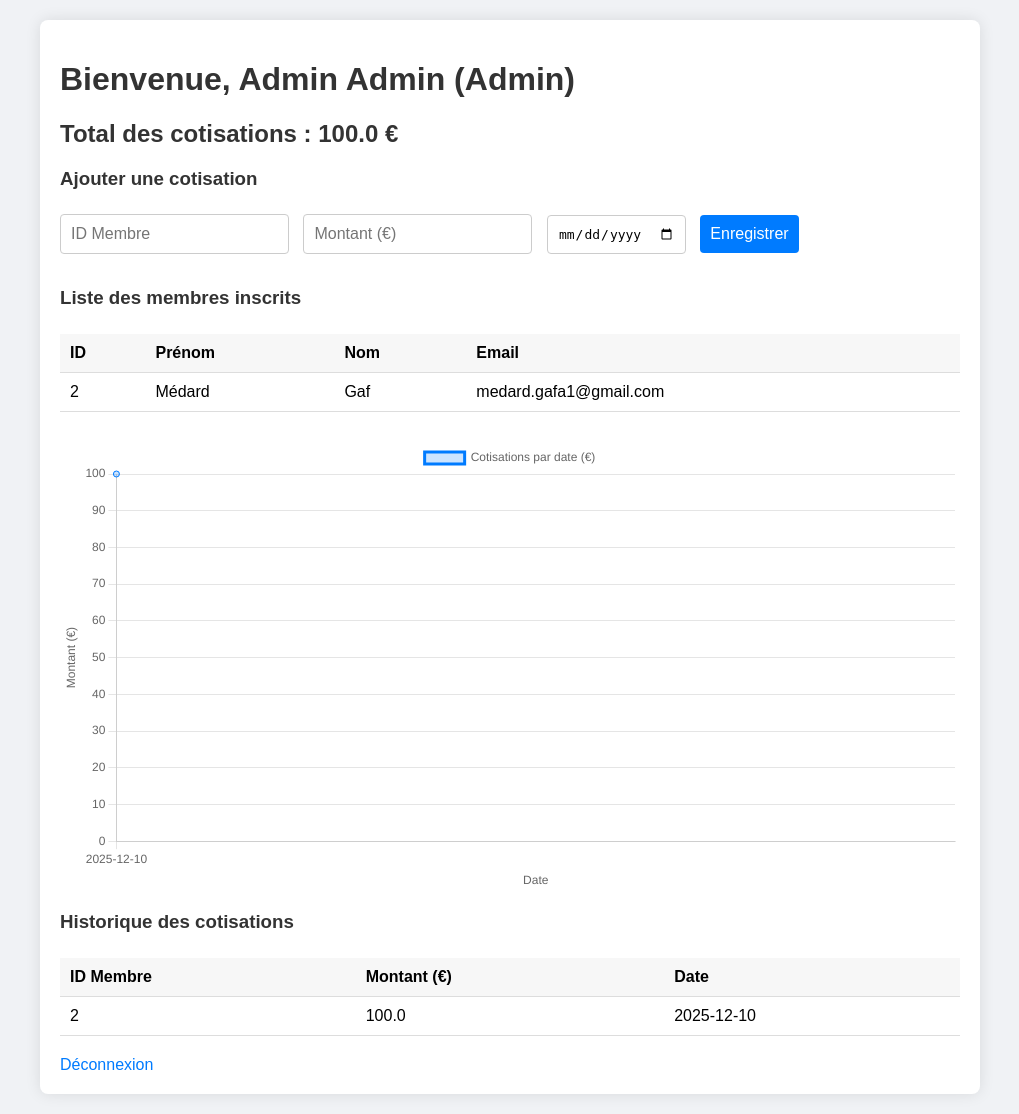
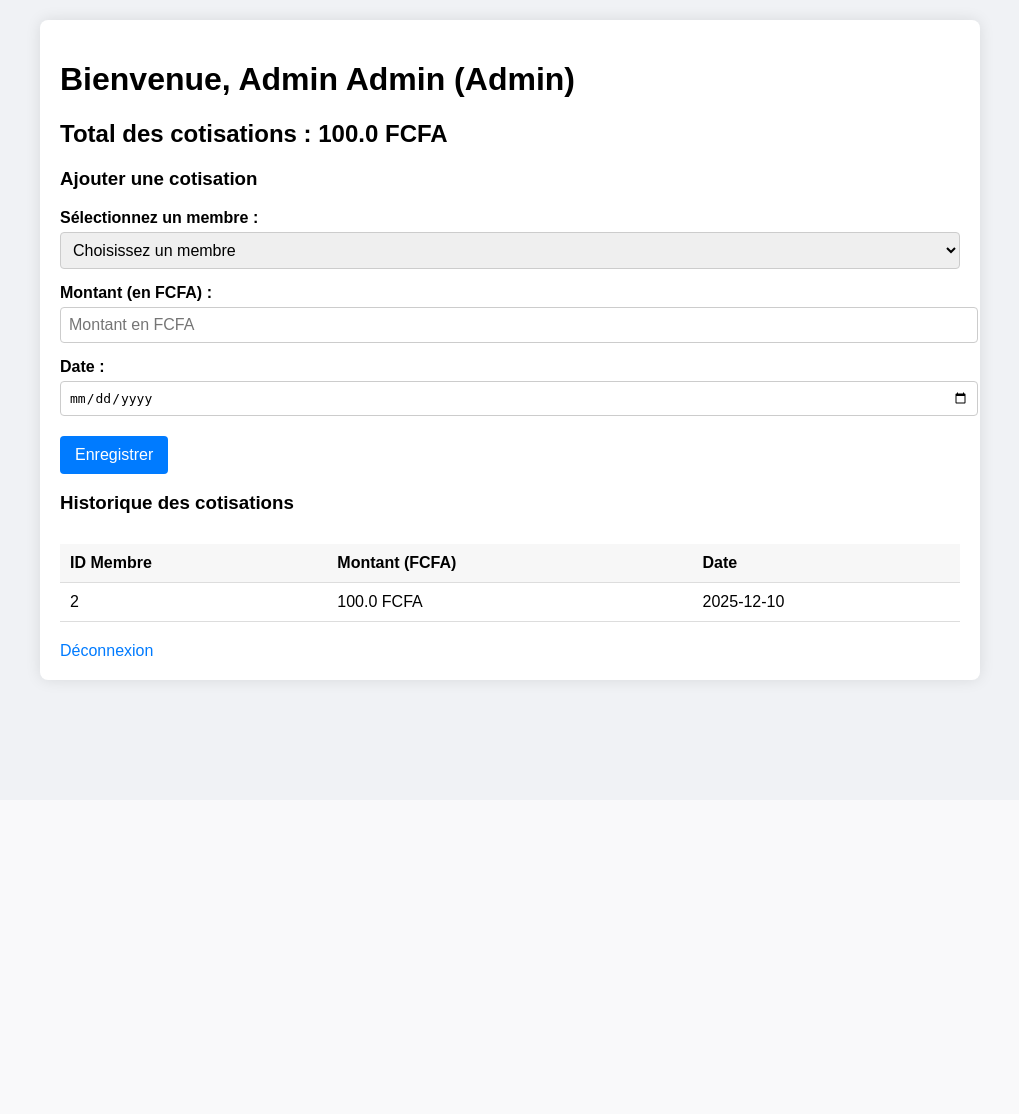
Before and after one commit to medardgaf/association_app, a Flask app: page /dashboard in a window 1280 px wide. Shown: the whole page, without its empty margins (130-1149 px from the left). After the commit the page ends 688 px from the top, so only its background shows below. Run offline with Flask 3, Linux system fonts and the light colour scheme; the visitor is signed in with stand-in values (Sample User, id 1).

Commit message:
admin.html

```diff
--- a/templates/admin.html
+++ b/templates/admin.html
@@ -8,9 +8,6 @@
             background: #f0f2f5;
             margin: 0; padding: 20px;
         }
-        h1, h2, h3 {
-            color: #333;
-        }
         .container {
             max-width: 900px;
             margin: auto;
@@ -19,18 +16,28 @@
             border-radius: 8px;
             box-shadow: 0 0 15px rgba(0,0,0,0.1);
         }
-        form input, form button {
-            padding: 10px;
-            margin: 5px 10px 15px 0;
+        form label {
+            display: block;
+            margin-top: 15px;
+            font-weight: bold;
+        }
+        form select, form input {
+            width: 100%;
+            padding: 8px;
+            margin-top: 5px;
             border-radius: 4px;
             border: 1px solid #ccc;
             font-size: 1em;
         }
         form button {
+            margin-top: 20px;
+            padding: 10px 15px;
             background-color: #007bff;
             color: white;
             border: none;
+            border-radius: 4px;
             cursor: pointer;
+            font-size: 1em;
         }
         form button:hover {
             background-color: #0056b3;
@@ -38,7 +45,7 @@
         table {
             width: 100%;
             border-collapse: collapse;
-            margin-top: 25px;
+            margin-top: 30px;
         }
         th, td {
             padding: 10px;
@@ -47,9 +54,6 @@
         }
         th {
             background: #f7f7f7;
-        }
-        .chart-container {
-            margin-top: 30px;
         }
         a.logout {
             display: inline-block;
@@ -61,54 +65,42 @@
             text-decoration: underline;
         }
     </style>
-    <script src="https://cdn.jsdelivr.net/npm/chart.js"></script>
 </head>
 <body>
     <div class="container">
         <h1>Bienvenue, {{ user.prenom }} {{ user.nom }} (Admin)</h1>
-        <h2>Total des cotisations : {{ total }} €</h2>
+        <h2>Total des cotisations : {{ total }} FCFA</h2>
 
         <h3>Ajouter une cotisation</h3>
         <form action="/ajouter_cotisation" method="post">
-            <input type="number" name="membre_id" placeholder="ID Membre" required>
-            <input type="number" step="0.01" name="montant" placeholder="Montant (€)" required>
-            <input type="date" name="date" required>
+            <label for="membre_id">Sélectionnez un membre :</label>
+            <select name="membre_id" id="membre_id" required>
+                <option value="" disabled selected>Choisissez un membre</option>
+                {% for membre in membres %}
+                    <option value="{{ membre.id }}">{{ membre.prenom }} {{ membre.nom }} (ID: {{ membre.id }})</option>
+                {% endfor %}
+            </select>
+
+            <label for="montant">Montant (en FCFA) :</label>
+            <input type="number" step="1" name="montant" id="montant" placeholder="Montant en FCFA" required>
+
+            <label for="date">Date :</label>
+            <input type="date" name="date" id="date" required>
+
             <button type="submit">Enregistrer</button>
         </form>
-
-        <h3>Liste des membres inscrits</h3>
-        <table>
-            <tr>
-                <th>ID</th>
-                <th>Prénom</th>
-                <th>Nom</th>
-                <th>Email</th>
-            </tr>
-            {% for membre in membres %}
-            <tr>
-                <td>{{ membre.id }}</td>
-                <td>{{ membre.prenom }}</td>
-                <td>{{ membre.nom }}</td>
-                <td>{{ membre.email }}</td>
-            </tr>
-            {% endfor %}
-        </table>
-
-        <div class="chart-container">
-            <canvas id="cotisationsChart" width="800" height="400"></canvas>
-        </div>
 
         <h3>Historique des cotisations</h3>
         <table>
             <tr>
                 <th>ID Membre</th>
-                <th>Montant (€)</th>
+                <th>Montant (FCFA)</th>
                 <th>Date</th>
             </tr>
             {% for cotisation in cotisations %}
             <tr>
                 <td>{{ cotisation.membre_id }}</td>
-                <td>{{ cotisation.montant }}</td>
+                <td>{{ cotisation.montant }} FCFA</td>
                 <td>{{ cotisation.date }}</td>
             </tr>
             {% endfor %}
@@ -116,50 +108,5 @@
 
         <a href="/logout" class="logout">Déconnexion</a>
     </div>
-
-    <script>
-        const cotisations = {{ cotisations_json | tojson }};
-
-        // Regrouper les cotisations par date
-        const dataByDate = {};
-        cotisations.forEach(c => {
-            if (dataByDate[c.date]) {
-                dataByDate[c.date] += c.montant;
-            } else {
-                dataByDate[c.date] = c.montant;
-            }
-        });
-
-        const labels = Object.keys(dataByDate).sort();
-        const dataValues = labels.map(date => dataByDate[date]);
-
-        const ctx = document.getElementById('cotisationsChart').getContext('2d');
-        const chart = new Chart(ctx, {
-            type: 'line',
-            data: {
-                labels: labels,
-                datasets: [{
-                    label: 'Cotisations par date (€)',
-                    backgroundColor: 'rgba(0,123,255,0.2)',
-                    borderColor: 'rgba(0,123,255,1)',
-                    data: dataValues,
-                    fill: true,
-                    tension: 0.3
-                }]
-            },
-            options: {
-                responsive: true,
-                scales: {
-                    x: {
-                        title: { display: true, text: 'Date' }
-                    },
-                    y: {
-                        beginAtZero: true,
-                        title: { display: true, text: 'Montant (€)' }
-                    }
-                }
-            }
-        });
-    </script>
 </body>
 </html>
```
